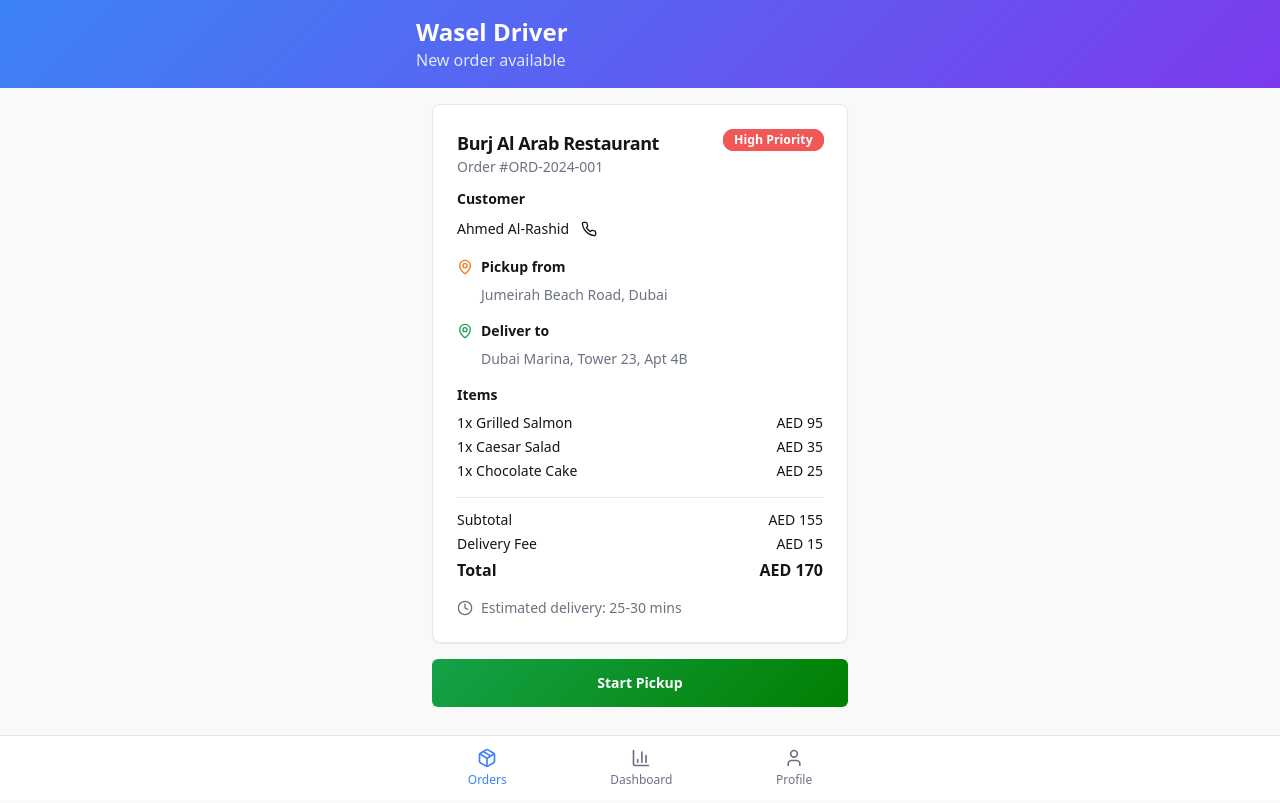
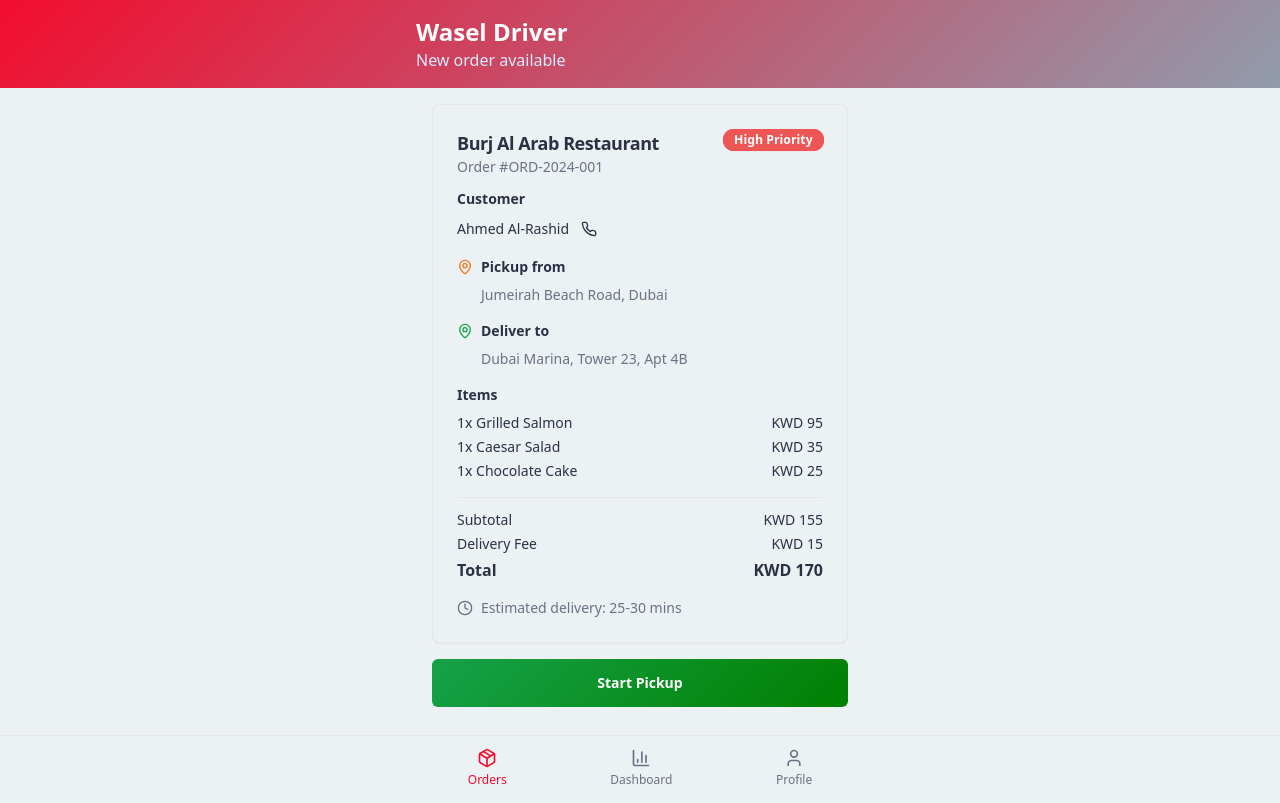
Before and after one commit to sedra-asrawi/wasel-flow-ai, a React (Vite) app: page / in a window 1280 px wide. Built offline with nearby package versions, Linux system fonts and the light colour scheme.

Commit message:
Update theme and currency
Update the app's color theme to use the provided hex codes for main, secondary, foreground, and text colors. Change the currency display to KWD.

```diff
--- a/src/index.css
+++ b/src/index.css
@@ -8,20 +8,20 @@ All colors MUST be HSL.
 
 @layer base {
   :root {
-    --background: 240 10% 98%;
-    --foreground: 220 13% 9%;
+    --background: 200 25% 94%;
+    --foreground: 232 19% 22%;
 
-    --card: 0 0% 100%;
-    --card-foreground: 220 13% 9%;
+    --card: 200 25% 94%;
+    --card-foreground: 232 19% 22%;
 
-    --popover: 0 0% 100%;
-    --popover-foreground: 220 13% 9%;
+    --popover: 200 25% 94%;
+    --popover-foreground: 232 19% 22%;
 
-    --primary: 217 91% 60%;
-    --primary-foreground: 0 0% 100%;
+    --primary: 351 90% 50%;
+    --primary-foreground: 200 25% 94%;
 
-    --secondary: 210 40% 96%;
-    --secondary-foreground: 220 13% 9%;
+    --secondary: 215 14% 62%;
+    --secondary-foreground: 232 19% 22%;
 
     --muted: 220 14% 96%;
     --muted-foreground: 220 9% 46%;
@@ -48,7 +48,7 @@ All colors MUST be HSL.
     --status-completed: 217 91% 60%;
 
     /* Gradients */
-    --gradient-primary: linear-gradient(135deg, hsl(217 91% 60%) 0%, hsl(262 83% 58%) 100%);
+    --gradient-primary: linear-gradient(135deg, hsl(351 90% 50%) 0%, hsl(215 14% 62%) 100%);
     --gradient-success: linear-gradient(135deg, hsl(142 76% 36%) 0%, hsl(120 100% 25%) 100%);
     --gradient-warning: linear-gradient(135deg, hsl(25 95% 53%) 0%, hsl(45 93% 47%) 100%);
 
--- a/src/pages/Index.tsx
+++ b/src/pages/Index.tsx
@@ -102,7 +102,7 @@ const Index = () => {
                 {mockOrder.items.map((item, index) => (
                   <div key={index} className="flex justify-between text-sm">
                     <span>{item.quantity}x {item.name}</span>
-                    <span>AED {item.price}</span>
+                    <span>KWD {item.price}</span>
                   </div>
                 ))}
               </div>
@@ -112,15 +112,15 @@ const Index = () => {
             <div className="border-t pt-3 space-y-1">
               <div className="flex justify-between text-sm">
                 <span>Subtotal</span>
-                <span>AED {mockOrder.total}</span>
+                <span>KWD {mockOrder.total}</span>
               </div>
               <div className="flex justify-between text-sm">
                 <span>Delivery Fee</span>
-                <span>AED {mockOrder.deliveryFee}</span>
+                <span>KWD {mockOrder.deliveryFee}</span>
               </div>
               <div className="flex justify-between font-semibold">
                 <span>Total</span>
-                <span>AED {mockOrder.total + mockOrder.deliveryFee}</span>
+                <span>KWD {mockOrder.total + mockOrder.deliveryFee}</span>
               </div>
             </div>
 
```
